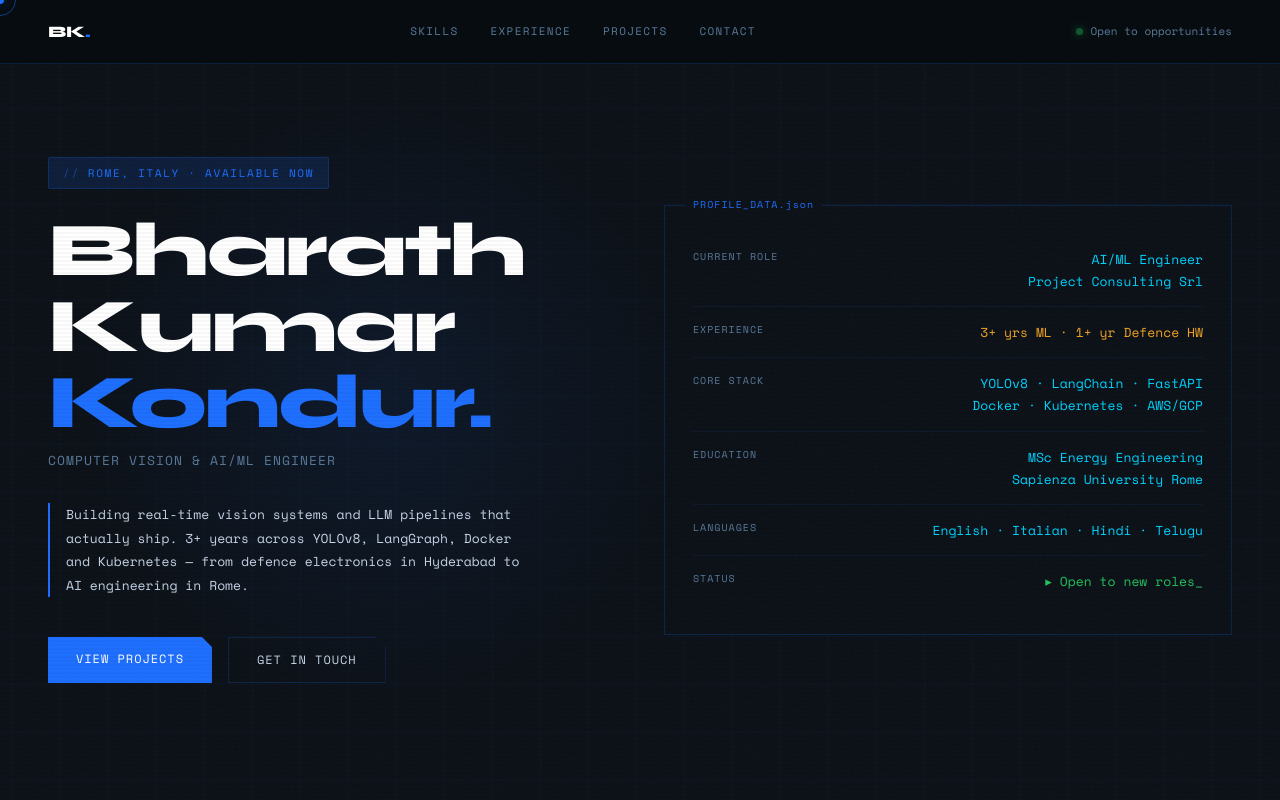
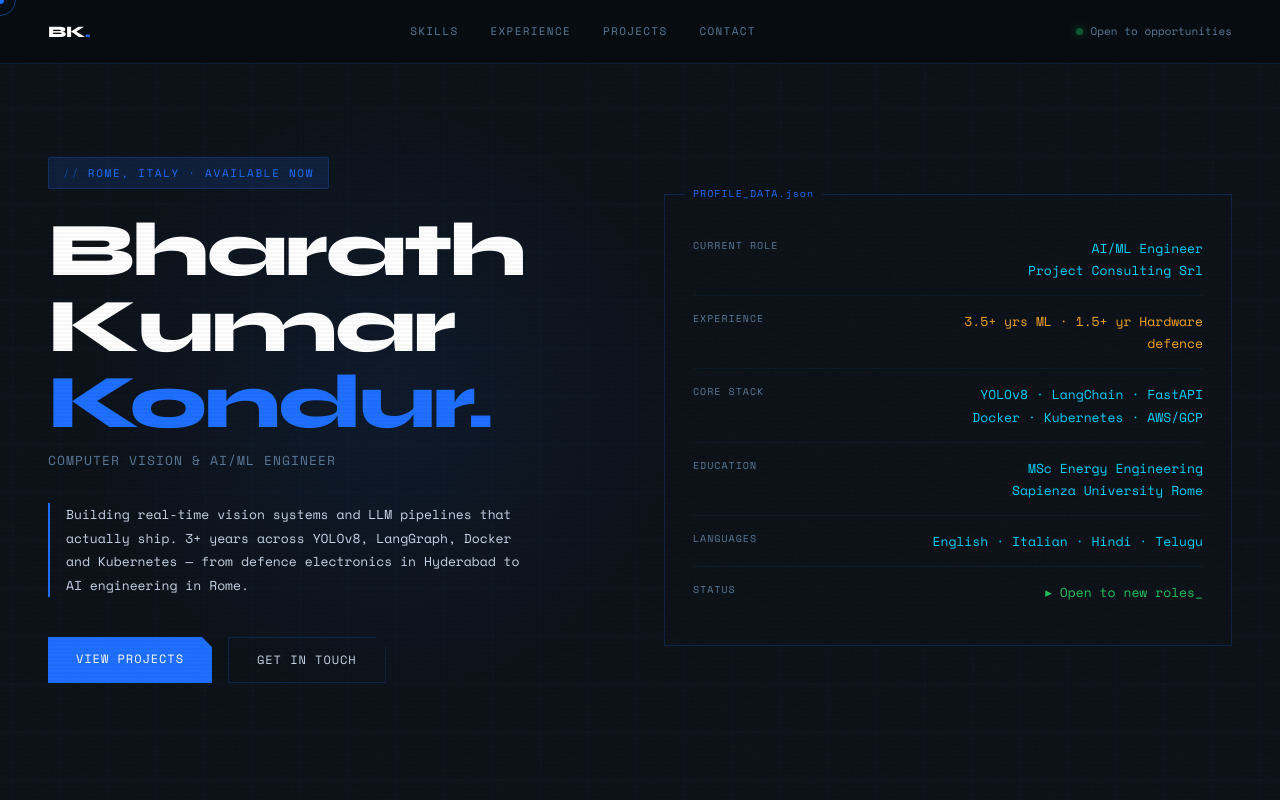
Before and after one commit to Bharathkondur/bharathkondur.github.io, a plain HTML site: page index.html in a window 1280 px wide. Shown: the top 800 px of the page. Drawn offline with nearby package versions, Linux system fonts and the light colour scheme.

Commit message:
Update experience duration and core stack details

```diff
--- a/index.html
+++ b/index.html
@@ -543,7 +543,7 @@ footer {
       </div>
       <div class="stat-row">
         <div class="stat-key">Experience</div>
-        <div class="stat-val highlight">3+ yrs ML · 1+ yr Defence HW</div>
+        <div class="stat-val highlight">3.5+ yrs ML · 1.5+ yr Hardware defence</div>
       </div>
       <div class="stat-row">
         <div class="stat-key">Core stack</div>
```
